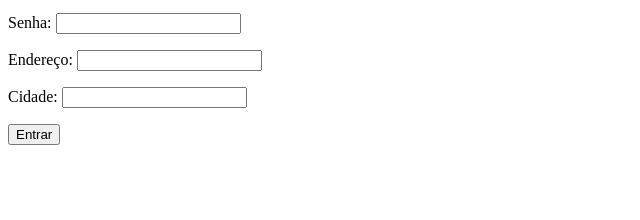
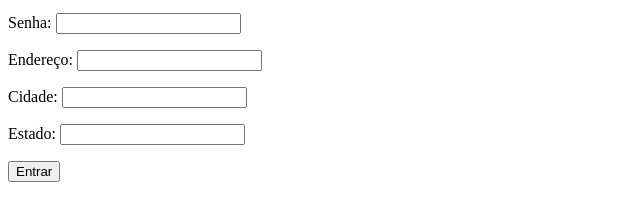
Before and after one commit to Programacao-para-Web-Design/aula-04-25-03-henrike-klippeler-carvalho, a plain HTML site: page index.html in a window 1280 px wide. Shown: the part 90-310 px from the top of the page, without its empty margins (0-640 px from the left). Drawn offline with Linux system fonts and the light colour scheme.

Commit message:
Update index.html

```diff
--- a/index.html
+++ b/index.html
@@ -18,6 +18,9 @@
       <p>
         Cidade: <input type="text">
       </p>
+       <p>
+        Estado: <input type="text">
+       </p>
         <input type="button" value="Entrar">
     </form>
   </body>
```
